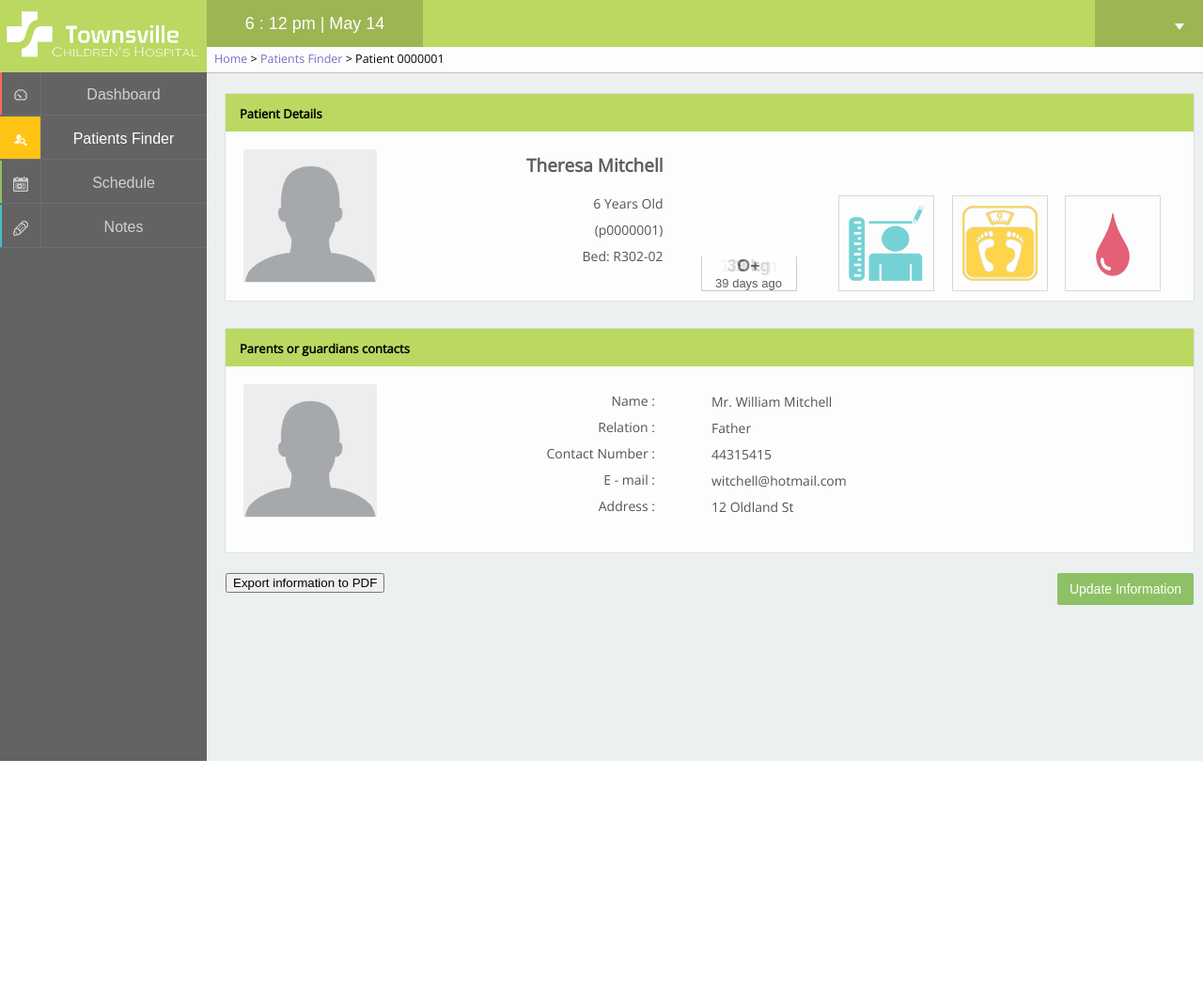
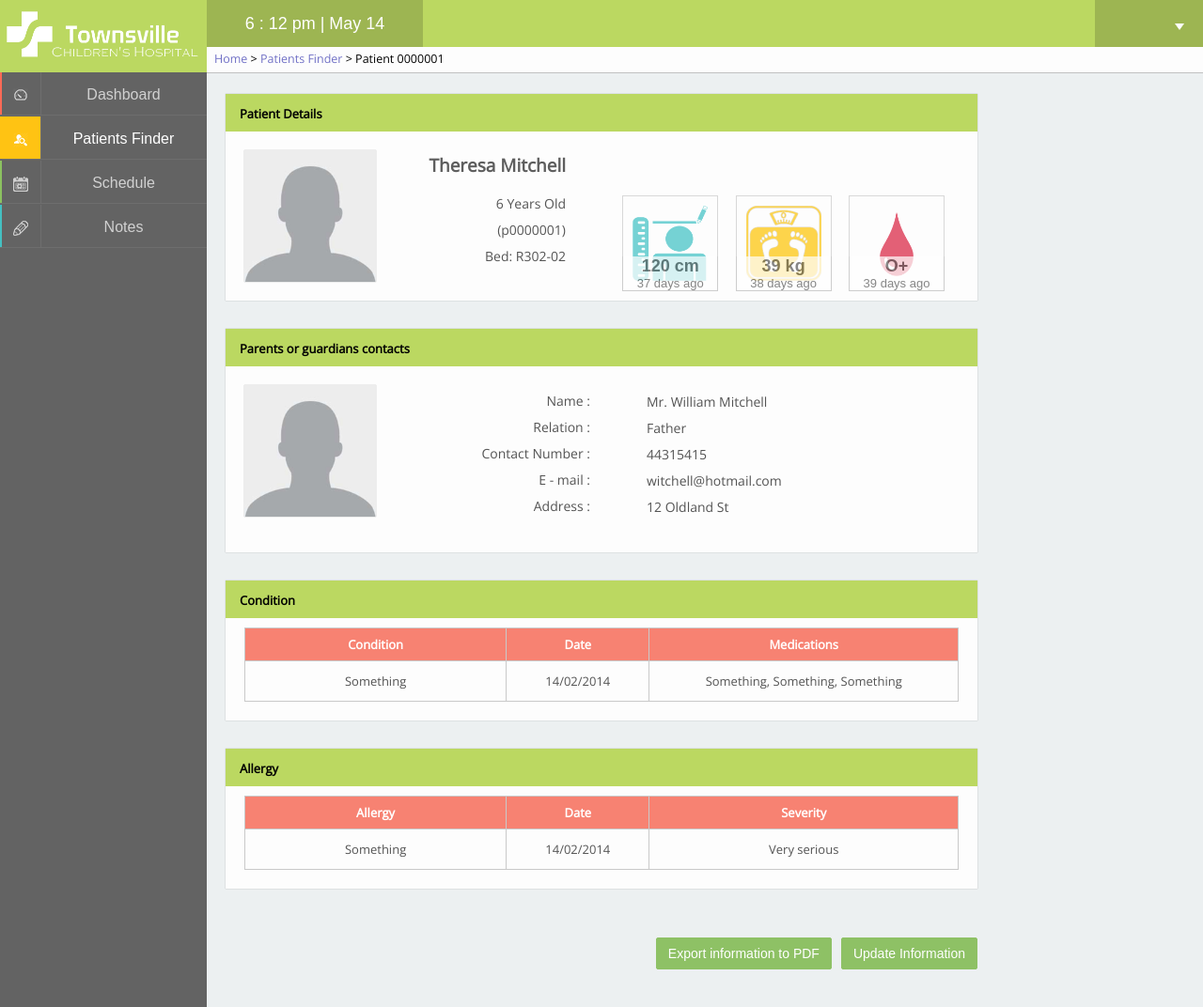
Before and after one commit to yancieng/INB201, a PHP site: page /pages/patientview.php?patient=0000001 in a window 1280 px wide. Shown: the whole page at 94% size. Before the commit the page ends 810 px from the top, so only its background shows below. Run offline with PHP 8.4, Linux system fonts and the light colour scheme; a user stored in the database is signed in; data comes from the database, SQL or seed files in the repository; some libraries are stand-ins or nearby versions.

Commit message:
Patient Record System
Fix bugs
Add few element in the patient view, not yet complete, need to add
more, but let me sleep first

```diff
--- a/css/panel.css
+++ b/css/panel.css
@@ -62,8 +62,6 @@
 	width: 40px;
 	height: 40px;
 	border: 1px solid #eee;
-	-webkit-box-shadow: 1px 1px 5px 0px rgba(50, 50, 50, 0.55);
-	-moz-box-shadow:    1px 1px 5px 0px rgba(50, 50, 50, 0.55);
 	box-shadow:         1px 1px 5px 0px rgba(50, 50, 50, 0.55);
 }
 
@@ -119,7 +117,6 @@
 	background-color: white;
 	font-size: 13px;
 	border-radius: 2px;
-	-webkit-box-shadow: 0 2px 6px rgba(0,0,0,0.1);
 	box-shadow: 0 2px 6px rgba(0,0,0,0.1);
 	border: 1px solid #ddd;
 	z-index: 50;
@@ -312,7 +309,6 @@
 	left: 220px;
 	top: 50px;
 	height: 27px;
-	min-width: -moz-calc(100% - 220px);
     min-width: -webkit-calc(100% - 220px);
     min-width: calc(100% - 220px);
 	border-bottom: 1px solid #C0C0C0;
--- a/css/patientsfinder.css
+++ b/css/patientsfinder.css
@@ -33,6 +33,10 @@
 }
 .parameterInput input{
 	width: 40%;
+}
+.advancedSearch select{
+	width: 80%;
+	height: 35px;
 }
 
 
--- a/css/patientview.css
+++ b/css/patientview.css
@@ -1,9 +1,20 @@
+/*
+	General
+						*/
+
+.box, button {
+	margin-bottom: 30px;
+}
+.fullContent {
+    width: -webkit-calc(100% - 270px);
+    width: calc(100% - 270px);
+	min-width: 800px;
+}
+
 /*
 	Patient Details
 						*/
-.patientDetails {
-	margin-bottom: 30px;
-}
+
 .patientDetails .boxContent{
 	height: 150px;
 }
@@ -14,8 +25,6 @@
 .patientDetails .textDetails img, .parentsDetails .parentPicture img  {
 	width: 140px;
 	height: 140px;
-	-webkit-box-shadow: 0 0 1px 0 rgba(50, 50, 50, 0.45);
-	-moz-box-shadow:    0 0 1px 0 rgba(50, 50, 50, 0.45);
 	box-shadow:         0 0 1px 0 rgba(50, 50, 50, 0.45);
 	float: left;
 	margin-top: 10px;
@@ -37,6 +46,7 @@
 	float: right;
 	text-align: right;
 	margin-top: 45px;
+	position: relative;
 }
 .patientDetails .picDetails ul{
 	margin-right: 0;
@@ -52,13 +62,14 @@
 	height: 80px;
 	opacity: 0.7;
 	padding: 10px;
+	position: relative;
 	border: 1px solid #c9c9c9;
 }
 .patientDetails .picDetails .info {
 	font-family: "proxima-nova-1","proxima-nova-2",arial,helvetica,sans-serif;
 	position: absolute;
 	top: -36px;
-	width: 70px;
+	left:0;
 	background-color: white;
 	opacity: 0.7;
 	width: 100px;
@@ -70,6 +81,10 @@
 	font-weight: 700;
 }
 
+
+/*
+	Parent Details
+						*/
 .parentDetail {
 	line-height: 2;
 	font-size: 14px;
@@ -82,3 +97,31 @@
 	float: left;
 	width: 30%
 }
+
+
+/*
+	Condition,Allergy
+						*/
+.box table {
+	border-collapse:collapse;
+	text-align: center;
+	width: 100%
+}
+.box table td, .box table th{
+	border: 1px solid #c9c9c9;
+	padding: 12px 0 12px 0;
+}
+.box table th{
+	padding: 8px 0 8px 0;
+	background-color: #f78272;
+	color: white;
+}
+.box table .first {
+	width: 275px;
+}
+.box table .second {
+	width: 150px;
+}
+.box table .third {
+	width: 325px;
+}
--- a/css/style.css
+++ b/css/style.css
@@ -5,8 +5,11 @@
 html, body{
 	margin : 0;
 	padding : 0;
-	height: 100%;
-	background-color: #636363;
+/*	height: 100%;*/
+	background-color: #ecf0f1;
+	background-image: url('../images/panelbg.jpg');
+	background-repeat: repeat-y;
+	background-size: 220px 16px;
 	font-family: "proxima-nova-1","proxima-nova-2",arial,helvetica,sans-serif;
 }
 
@@ -30,10 +33,10 @@ ul {
 .content {
 	background-color: #ecf0f1;
 	position: absolute;
-	min-width: -moz-calc(100% - 250px);
-    min-width: -webkit-calc(100% - 250px);
-    min-width: calc(100% - 250px);
-    min-height: -moz-calc(100% - 100px);
+    width: -webkit-calc(100% - 250px);
+    width: calc(100% - 250px);
+    min-width: 1000px;
+    max-width: 1200px;
     min-height: -webkit-calc(100% - 100px);
     min-height: calc(100% - 100px);*/
 	top: 77px;
@@ -56,8 +59,6 @@ ul {
 }
 
 .box {
-	-webkit-box-shadow: 0 0 1px 0 rgba(50, 50, 50, 0.45);
-	-moz-box-shadow:    0 0 1px 0 rgba(50, 50, 50, 0.45);
 	box-shadow:         0 0 1px 0 rgba(50, 50, 50, 0.45);
 	display: block;
 }
@@ -108,6 +109,7 @@ ul {
 	background-color: #8ec165;
 	border-color: #8ec165;
 	float: right;
+	margin-left: 10px;
 
 }
 .submit:hover {
--- a/pages/patientview.php
+++ b/pages/patientview.php
@@ -26,7 +26,7 @@
 	$timestamp = strtotime($row['DOB']);
 	$year = 2014- date("Y",$timestamp)
 ?>
-
+<div class="fullContent">
 	<div id="details">
 		<div class="box patientDetails">
 			<section class="boxTitle">
@@ -132,13 +132,55 @@
 				?>
 			</section>
 		</div>
+
+		<div class="box condition">
+			<section class="boxTitle"><p>Condition</p></section>
+			<section class="boxContent">
+				<table>
+					<tr>
+						<th class="first">Condition</th>
+						<th class="second">Date</th>
+						<th class="third">Medications</th>
+					</tr>
+					<!-- while ($row = mysql_fetch_assoc($result)) { -->
+					<!-- echo " --><tr>
+						<td>Something<!-- $row['condition'] --></td>
+						<td>14/02/2014<!-- the timestamp thing --></td>
+						<td>Something, Something, Something <!-- $row['medications'] --></td>
+					</tr>
+				</table>
+			</section>
+		</div>
+
+		<div class="box allergy">
+			<section class="boxTitle"><p>Allergy</p></section>
+			<section class="boxContent">
+				<table>
+					<tr>
+						<th class="first">Allergy</th>
+						<th class="second">Date</th>
+						<th class="third">Severity</th>
+					</tr>
+					<!-- while ($row = mysql_fetch_assoc($result)) { -->
+					<!-- echo " --><tr>
+						<td>Something<!-- $row['allergy'] --></td>
+						<td>14/02/2014<!-- the timestamp thing --></td>
+						<td>Very serious <!-- $row['midcations'] --></td>
+					</tr>
+				</table>
+			</section>
+		</div>
+
+
 	</div>
 	<br/>
+
 	<?php
 		$id = $_GET['patient'];
 		$href = "patientupdate.php?patient=". $id;
 		echo "<a href='".$href. "'><button type='submit' class='submit'>Update Information</button></a>"
 	?>
 	<div id="pdf">
-	<button type="button" onclick="documentFromHTML()">Export information to PDF</button>
+		<button type="button" class='submit' onclick="documentFromHTML()">Export information to PDF</button>
 	</div>
+</div>
```
Also changed, not shown: other parts of css/style.css (+22 -7 lines), css/patientupdate.css (added, +20 -0 lines), pages/patientsfinder.php (+0 -11 lines), pages/patientupdate.php (+18 -15 lines), images/panelbg.jpg (added). Lines whose indentation alone changed are shown as unchanged.
